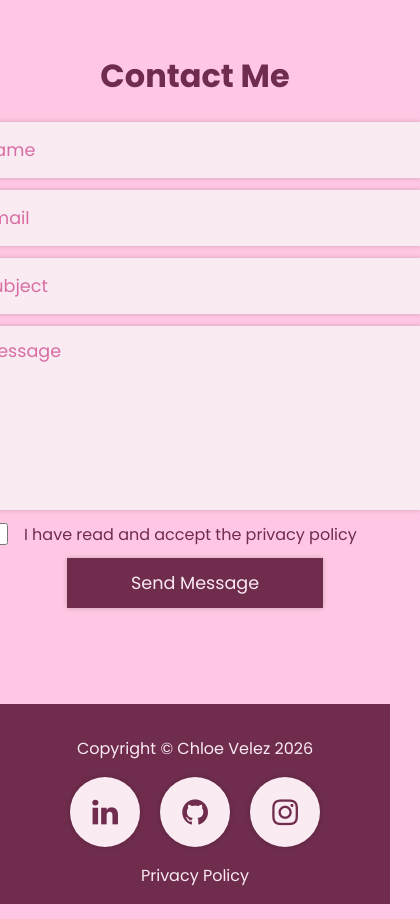
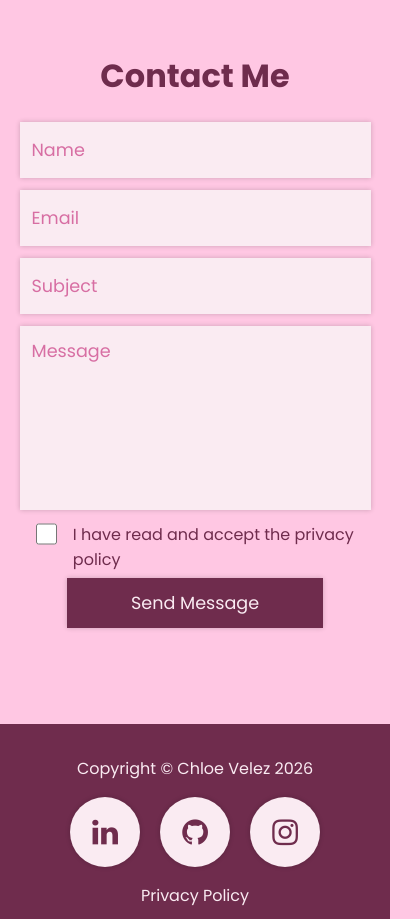
Before and after one commit to dellaetta/dellaetta.github.io, a React (Vite) app: page / in a window 390 px wide. Shown: the part 10160-11079 px from the top of the page, 420 px wide, since content can reach past the window. Built offline with nearby package versions, Linux system fonts and the light colour scheme.

Commit message:
fixing contact form resizing

```diff
--- a/src/assets/ContactForm.css
+++ b/src/assets/ContactForm.css
@@ -87,3 +87,12 @@ button:hover{
     height: 1.5rem;
     margin: 0;
 }
+
+@media (max-width: 500px){
+    form{
+        min-width: 200px;
+    }
+    .checkbox-container{
+        padding-bottom: 1.75rem;
+    }
+}
```
Also changed, not shown: 1 other file (tests, documents, lock files or other folders).
